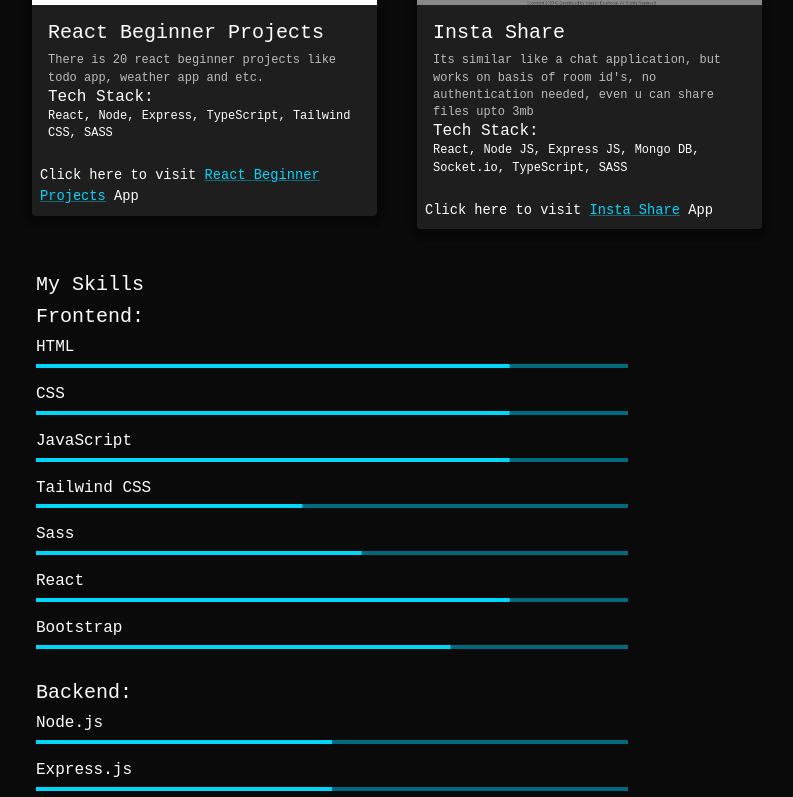
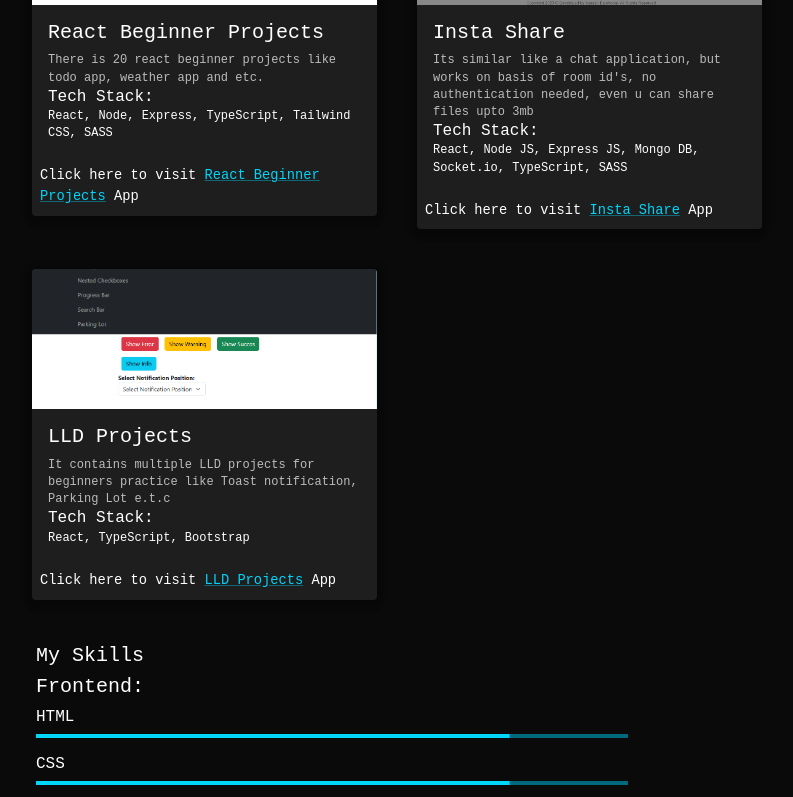
Before and after one commit to nareshb7/nareshb7.github.io, a React app in the folder client/: page / in a window 1280 px wide. Shown: the part 1847-2644 px from the top of the page, without its empty margins (52-845 px from the left). Built offline with nearby package versions, Linux system fonts and the light colour scheme.

Commit message:
lld project added

```diff
--- a/client/package.json
+++ b/client/package.json
@@ -23,6 +23,7 @@
     "@mui/material": "^5.16.6",
     "babel-loader": "^9.1.3",
     "css-loader": "^7.1.2",
+    "file-loader": "^6.2.0",
     "gh-pages": "^6.1.1",
     "html-webpack-plugin": "^5.6.0",
     "postcss-loader": "^8.1.1",
--- a/client/src/declarations.d.ts
+++ b/client/src/declarations.d.ts
@@ -2,3 +2,8 @@ declare module '*.webp' {
     const value: string;
     export default value;
   }
+
+  declare module '*.png' {
+    const value: string;
+    export default value;
+  }
--- a/client/src/pages/projects/projectsConfig.ts
+++ b/client/src/pages/projects/projectsConfig.ts
@@ -48,5 +48,12 @@ export const projectConfig: ProjectData[] = [
     description: 'Its similar like a chat application, but works on basis of room id\'s, no authentication needed, even u can share files upto 3mb',
     url: 'https://instant-file-share.netlify.app/',
     techStack: ["React", "Node JS", "Express JS", "Mongo DB", "Socket.io","TypeScript", "SASS"]
+  },{
+    id: 7,
+    image: () => import('assets/LLD-projects.png'),
+    title: 'LLD Projects',
+    description: 'It contains multiple LLD projects for beginners practice like Toast notification, Parking Lot e.t.c',
+    url: 'https://nareshb7.github.io/LLD-Projects/',
+    techStack: ["React", "TypeScript", "Bootstrap"]
   },
 ];
```
Also changed, not shown: client/src/assets/LLD-projects.png (added), 1 other file (tests, documents, lock files or other folders).
